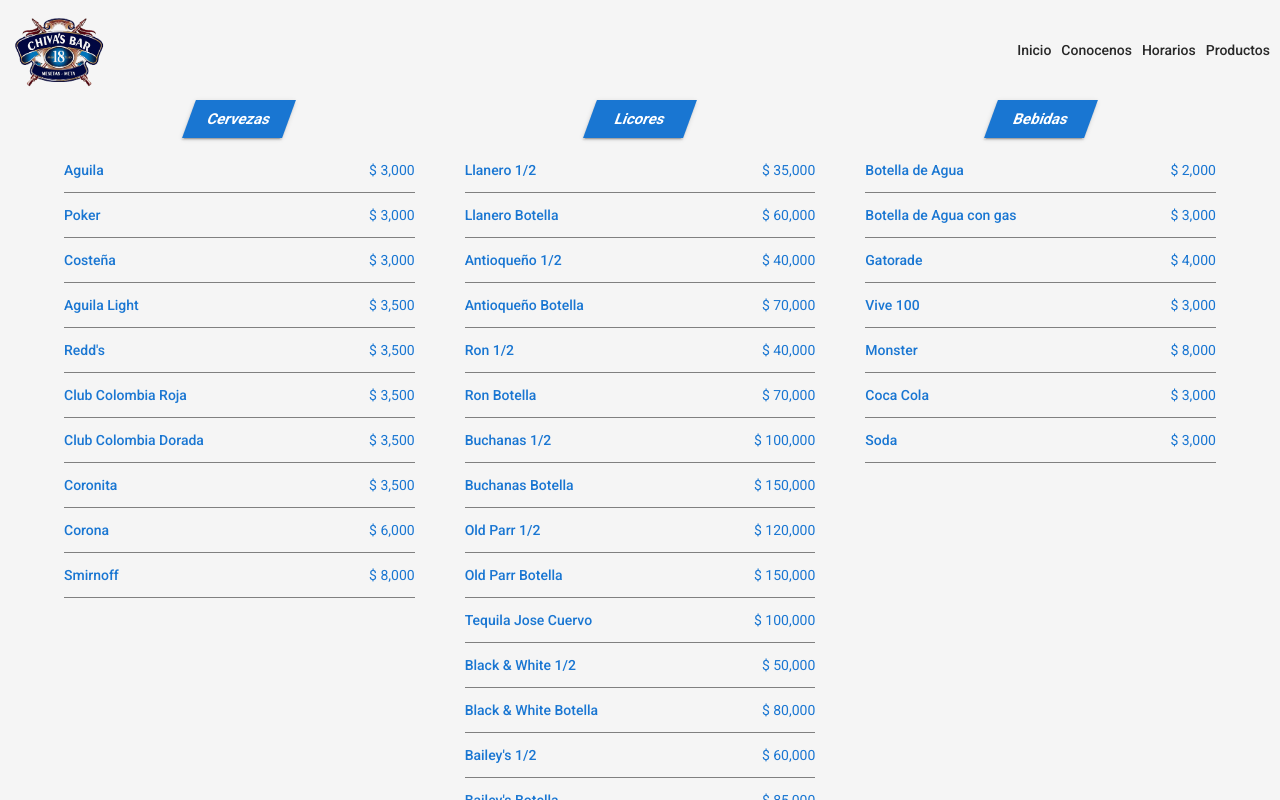
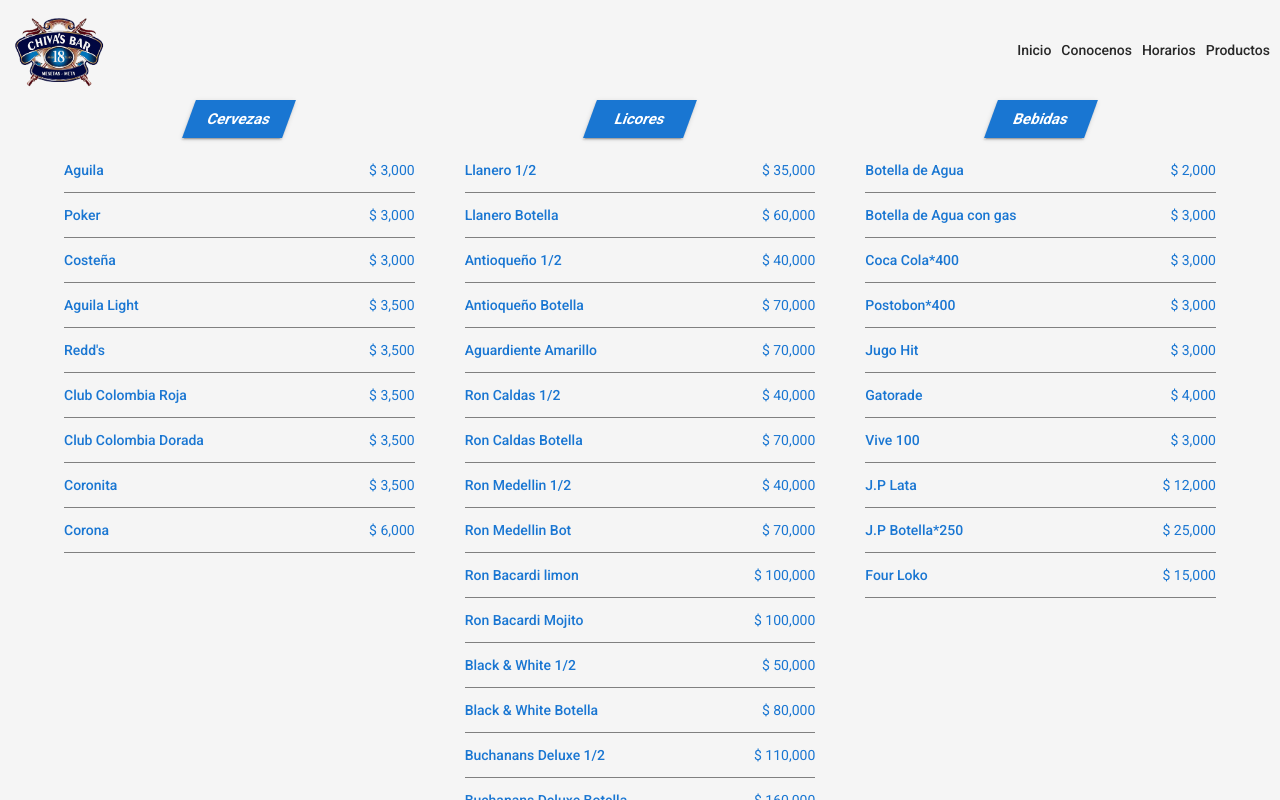
Before and after one commit to JhonAngulo/chivas-bar, a Next.js app: page /productos in a window 1280 px wide. Built offline with nearby package versions, Linux system fonts and the light colour scheme.

Commit message:
update produtcs lits

```diff
--- a/data/productsBeers.json
+++ b/data/productsBeers.json
@@ -2,51 +2,71 @@
   {
     "id": 1,
     "productName": "Aguila",
-    "price": 3000
+    "price": 3000,
+    "hide": false,
+    "order": 1
   },
   {
     "id": 2,
     "productName": "Poker",
-    "price": 3000
+    "price": 3000,
+    "hide": false,
+    "order": 2
   },
   {
     "id": 3,
     "productName": "Costeña",
-    "price": 3000
+    "price": 3000,
+    "hide": false,
+    "order": 3
   },
   {
     "id": 4,
     "productName": "Aguila Light",
-    "price": 3500
+    "price": 3500,
+    "hide": false,
+    "order": 4
   },
   {
     "id": 5,
     "productName": "Redd's",
-    "price": 3500
+    "price": 3500,
+    "hide": false,
+    "order": 5
   },
   {
     "id": 6,
     "productName": "Club Colombia Roja",
-    "price": 3500
+    "price": 3500,
+    "hide": false,
+    "order": 6
   },
   {
     "id": 7,
     "productName": "Club Colombia Dorada",
-    "price": 3500
+    "price": 3500,
+    "hide": false,
+    "order": 7
   },
   {
     "id": 8,
     "productName": "Coronita",
-    "price": 3500
+    "price": 3500,
+    "hide": false,
+    "order": 8
   },
   {
     "id": 9,
     "productName": "Corona",
-    "price": 6000
+    "price": 6000,
+    "hide": false,
+    "order": 9
   },
   {
     "id": 10,
     "productName": "Smirnoff",
-    "price": 8000
+    "price": 8000,
+    "hide": true,
+    "order": 10
   }
 ]
--- a/data/productsDrinks.json
+++ b/data/productsDrinks.json
@@ -2,36 +2,85 @@
   {
     "id": 1,
     "productName": "Botella de Agua",
-    "price": 2000
+    "price": 2000,
+    "hide": false,
+    "order": 1
   },
   {
     "id": 2,
     "productName": "Botella de Agua con gas",
-    "price": 3000
+    "price": 3000,
+    "hide": false,
+    "order": 2
   },
   {
     "id": 3,
     "productName": "Gatorade",
-    "price": 4000
+    "price": 4000,
+    "hide": false,
+    "order": 7
   },
   {
     "id": 4,
     "productName": "Vive 100",
-    "price": 3000
+    "price": 3000,
+    "hide": false,
+    "order": 8
   },
   {
     "id": 5,
     "productName": "Monster",
-    "price": 8000
+    "price": 8000,
+    "hide": true,
+    "order": 9
   },
   {
     "id": 6,
-    "productName": "Coca Cola",
-    "price": 3000
+    "productName": "Coca Cola*400",
+    "price": 3000,
+    "hide": false,
+    "order": 3
   },
   {
     "id": 7,
+    "productName": "Postobon*400",
+    "price": 3000,
+    "hide": false,
+    "order": 4
+  },
+  {
+    "id": 8,
+    "productName": "Jugo Hit",
+    "price": 3000,
+    "hide": false,
+    "order": 5
+  },
+  {
+    "id": 9,
     "productName": "Soda",
-    "price": 3000
+    "price": 3000,
+    "hide": true,
+    "order": 6
+  },
+  {
+    "id":10,
+    "productName": "J.P Lata",
+    "price": 12000,
+    "hide": false,
+    "order": 10
+  },
+  {
+    "id": 11,
+    "productName": "J.P Botella*250",
+    "price": 25000,
+    "hide": false,
+    "order": 11
+  },
+  {
+    "id": 12,
+    "productName": "Four Loko",
+    "price": 15000,
+    "hide": false,
+    "order": 12
   }
 ]
--- a/data/productsLiqueurs.json
+++ b/data/productsLiqueurs.json
@@ -2,76 +2,176 @@
   {
     "id": 1,
     "productName": "Llanero 1/2",
-    "price": 35000
+    "price": 35000,
+    "hide": false,
+    "order": 1
   },
   {
     "id": 2,
     "productName": "Llanero Botella",
-    "price": 60000
+    "price": 60000,
+    "hide": false,
+    "order": 2
   },
   {
     "id": 3,
     "productName": "Antioqueño 1/2",
-    "price": 40000
+    "price": 40000,
+    "hide": false,
+    "order": 3
   },
   {
     "id": 4,
     "productName": "Antioqueño Botella",
-    "price": 70000
+    "price": 70000,
+    "hide": false,
+    "order": 4
   },
   {
     "id": 5,
-    "productName": "Ron 1/2",
-    "price": 40000
+    "productName": "Ron Caldas 1/2",
+    "price": 40000,
+    "hide": false,
+    "order": 6
   },
   {
     "id": 6,
-    "productName": "Ron Botella",
-    "price": 70000
+    "productName": "Ron Caldas Botella",
+    "price": 70000,
+    "hide": false,
+    "order": 7
   },
   {
     "id": 7,
-    "productName": "Buchanas 1/2",
-    "price": 100000
+    "productName": "Buchanans Deluxe 1/2",
+    "price": 110000,
+    "hide": false,
+    "order": 14
   },
   {
     "id": 8,
-    "productName": "Buchanas Botella",
-    "price": 150000
+    "productName": "Buchanans Deluxe Botella",
+    "price": 160000,
+    "hide": false,
+    "order": 15
   },
   {
     "id": 9,
     "productName": "Old Parr 1/2",
-    "price": 120000
+    "price": 120000,
+    "hide": false,
+    "order": 17
   },
   {
     "id": 10,
     "productName": "Old Parr Botella",
-    "price": 150000
+    "price": 160000,
+    "hide": false,
+    "order": 18
   },
   {
     "id": 11,
     "productName": "Tequila Jose Cuervo",
-    "price": 100000
+    "price": 120000,
+    "hide": false,
+    "order": 21
   },
   {
     "id": 12,
     "productName": "Black & White 1/2",
-    "price": 50000
+    "price": 50000,
+    "hide": false,
+    "order": 12
   },
   {
     "id": 13,
     "productName": "Black & White Botella",
-    "price": 80000
+    "price": 80000,
+    "hide": false,
+    "order": 13
   },
   {
     "id": 14,
     "productName": "Bailey's 1/2",
-    "price": 60000
+    "price": 70000,
+    "hide": false,
+    "order": 23
   },
   {
     "id": 15,
     "productName": "Bailey's Botella",
-    "price": 85000
+    "price": 100000,
+    "hide": false,
+    "order": 24
+  },
+  {
+    "id": 16,
+    "productName": "Aguardiente Amarillo",
+    "price":70000 ,
+    "hide": false,
+    "order": 5
+  },
+  {
+    "id": 17,
+    "productName": "Ron Medellin 1/2",
+    "price": 40000,
+    "hide": false,
+    "order": 8
+  },
+  {
+    "id": 18,
+    "productName": "Ron Medellin Bot",
+    "price": 70000,
+    "hide": false,
+    "order": 9
+  },
+  {
+    "id": 19,
+    "productName": "Buchanans Master",
+    "price": 200000,
+    "hide": false,
+    "order": 16
+  },
+  {
+    "id": 20,
+    "productName": "Chivas Regal",
+    "price": 160000,
+    "hide": false,
+    "order": 19
+  },
+  {
+    "id": 21,
+    "productName": "Jack Daniels",
+    "price": 160000,
+    "hide": false,
+    "order": 20
+  },
+  {
+    "id": 22,
+    "productName": "Tequila El Jimador",
+    "price": 130000,
+    "hide": false,
+    "order": 22
+  },
+  {
+    "id": 23,
+    "productName": "Ron Bacardi limon",
+    "price": 100000,
+    "hide": false,
+    "order": 10
+  },
+  {
+    "id": 24,
+    "productName": "Ron Bacardi Mojito",
+    "price": 100000,
+    "hide": false,
+    "order": 11
+  },
+  {
+    "id": 25,
+    "productName": "Bailey's Botella",
+    "price": 85000,
+    "hide": true,
+    "order": 25
   }
 ]
--- a/pages/productos.jsx
+++ b/pages/productos.jsx
@@ -2,8 +2,35 @@
 import productsBeers from "../data/productsBeers.json"
 import productsLiqueurs from "../data/productsLiqueurs.json"
 import productsDrinks from "../data/productsDrinks.json"
+import { useEffect, useState } from 'react'
 
 export default function Home() {
+
+  const [products, setProducts] = useState({
+    Beers: [],
+    Liqueurs: [],
+    Drinks: []
+  })
+
+  const handleSort = (list) => {
+
+    list.sort(function(a, b) {
+        return (a.order - b.order);
+    }).sort(function(a, b) {
+        return (a.name - b.name);
+    });
+
+    return list
+  }
+
+  useEffect(() => {
+    setProducts({
+      Beers: handleSort(productsBeers.filter((item) => !item.hide )),
+      Liqueurs: handleSort(productsLiqueurs.filter((item) => !item.hide )),
+      Drinks: handleSort(productsDrinks.filter((item) => !item.hide ))
+    })
+  }, [])
+
   return (
     <>
       <Head>
@@ -16,7 +43,7 @@
         <div>
           <h2 className='products_container--header'>Cervezas</h2>
           {
-            productsBeers.map( product => (
+            products.Beers.map( product => (
               <div key={product.id}>
                 <div className='products_container--body'>
                   <p className='product--item product--item-name'>{product.productName}</p>
@@ -30,7 +57,7 @@
         <div>
           <h2 className='products_container--header'>Licores</h2>
           {
-            productsLiqueurs.map( product => (
+            products.Liqueurs.map( product => (
               <div key={product.id}>
                 <div className='products_container--body'>
                   <p className='product--item product--item-name'>{product.productName}</p>
@@ -44,7 +71,7 @@
         <div>
           <h2 className='products_container--header'>Bebidas</h2>
           {
-            productsDrinks.map( product => (
+            products.Drinks.map( product => (
               <div key={product.id}>
                 <div className='products_container--body'>
                   <p className='product--item product--item-name'>{product.productName}</p>
```
